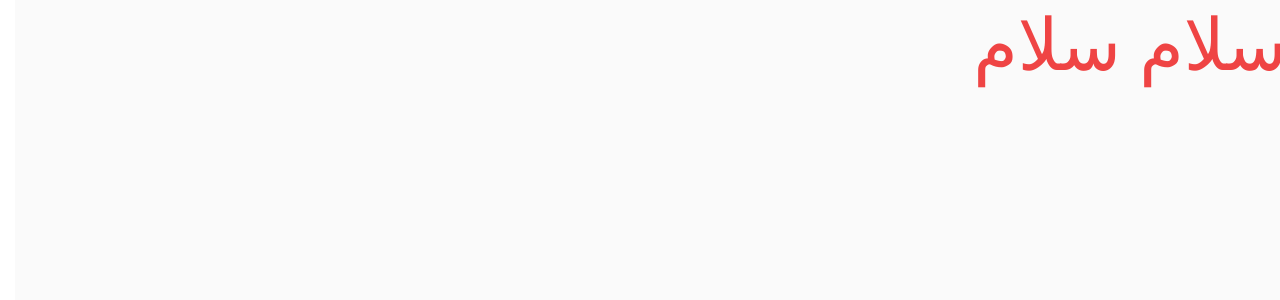
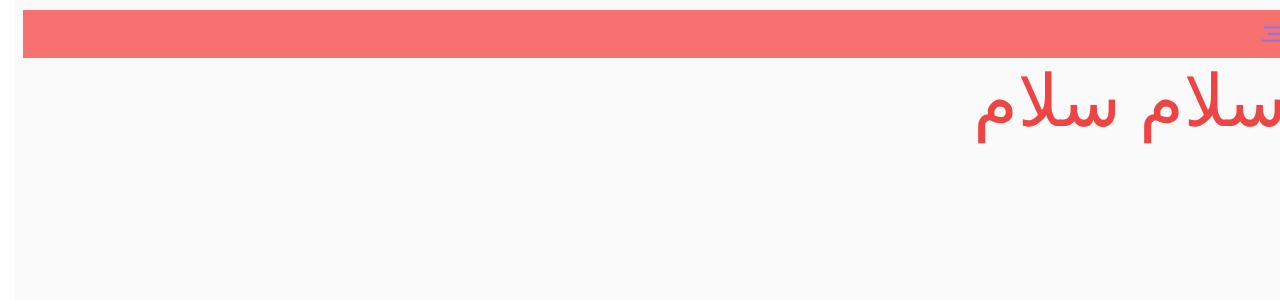
Before and after one commit to ghazaal136/psp-test, a Next.js app: page / in a window 1280 px wide. Shown: the top 300 px of the page. Built offline with nearby package versions, Linux system fonts and the light colour scheme.

Commit message:
header of layout defined

```diff
--- a/src/app/layout.tsx
+++ b/src/app/layout.tsx
@@ -4,6 +4,7 @@ import { Inter } from "next/font/google";
 import { staticMetadata } from "@/utils/staticMetadata";
 import ReactQueryProvider from "@/utils/providers/reactQueryProvider";
 import "@/styles/globals.css";
+import MainLayout from "@/components/layout/MainLayout";
 
 const inter = Inter({ subsets: ["latin"] });
 
@@ -21,7 +22,9 @@ export default function RootLayout({
     <html lang='fa'>
       <body className={inter.className}>
         <ReactQueryProvider>
-          <main className='main'>{children}</main>
+          <main className='main'>
+            <MainLayout>{children}</MainLayout>
+          </main>
         </ReactQueryProvider>
       </body>
     </html>
--- /dev/null
+++ b/src/components/layout/MainLayout.tsx
@@ -0,0 +1,20 @@
+'use client'
+import React, { FC } from 'react'
+import Header from './views/Header'
+
+interface IMainLayout {
+  children?: React.ReactNode
+}
+
+const MainLayout: FC<IMainLayout> = ({children}) => {
+  return (
+    <div>
+        {/* Header */}
+        <Header showSidebar={false} handleToggleSidebar={() => {}}/>
+        {/* Sidebar */}
+      {children}
+    </div>
+  )
+}
+
+export default MainLayout
--- /dev/null
+++ b/src/components/layout/views/Header.tsx
@@ -0,0 +1,29 @@
+import React, { FC } from "react";
+
+import { icons } from "@/utils/icons";
+
+interface IHeader {
+  showSidebar: boolean;
+  handleToggleSidebar: () => void;
+}
+
+const Header: FC<IHeader> = ({ showSidebar, handleToggleSidebar }) => {
+  return (
+    <div
+      className={`flex items-center h-12 py-2 mb-2 bg-red-400 ${
+        showSidebar ? '' : ''
+      }`}
+    >
+        {!showSidebar && (
+          <div
+            className='flex items-center justify-center w-8 h-8 -scale-x-100'
+            onClick={handleToggleSidebar}
+          >
+            {icons.hamburgerMenu()}
+          </div>
+        )}
+    </div>
+  );
+};
+
+export default Header;
--- /dev/null
+++ b/src/utils/icons.tsx
@@ -0,0 +1,17 @@
+export const icons = {
+  hamburgerMenu: () => (
+    <svg
+      xmlns='http://www.w3.org/2000/svg'
+      width='20'
+      height='20'
+      viewBox='0 0 20 20'
+    >
+      <path
+        d='M16.99 286.389H2.665c-2.008-.077-2.008 2.42 0 2.343h14.247c1.97.077 2.047-2.343.078-2.343zm-14.325 6.588c-1.931 0-1.931 2.341 0 2.341h10.582c1.97 0 1.97-2.341 0-2.341zm0 6.591c-1.931 0-1.931 2.332 0 2.332h17.046c1.931 0 1.931-2.332 0-2.332z'
+        transform='translate(-1.159 -284.138)'
+        style={{ fill: "#9774da" }}
+        stroke='none'
+      />
+    </svg>
+  ),
+};
```
